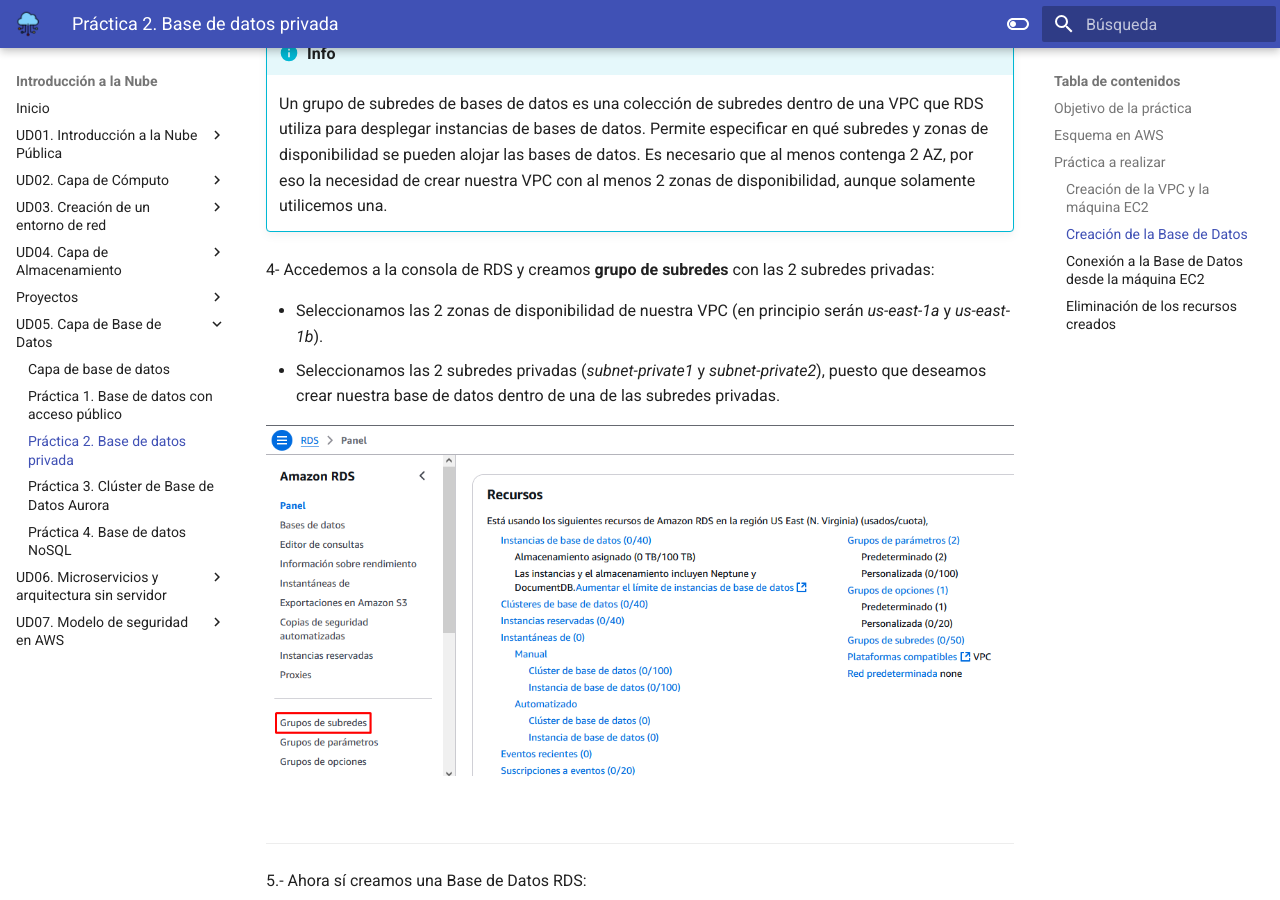
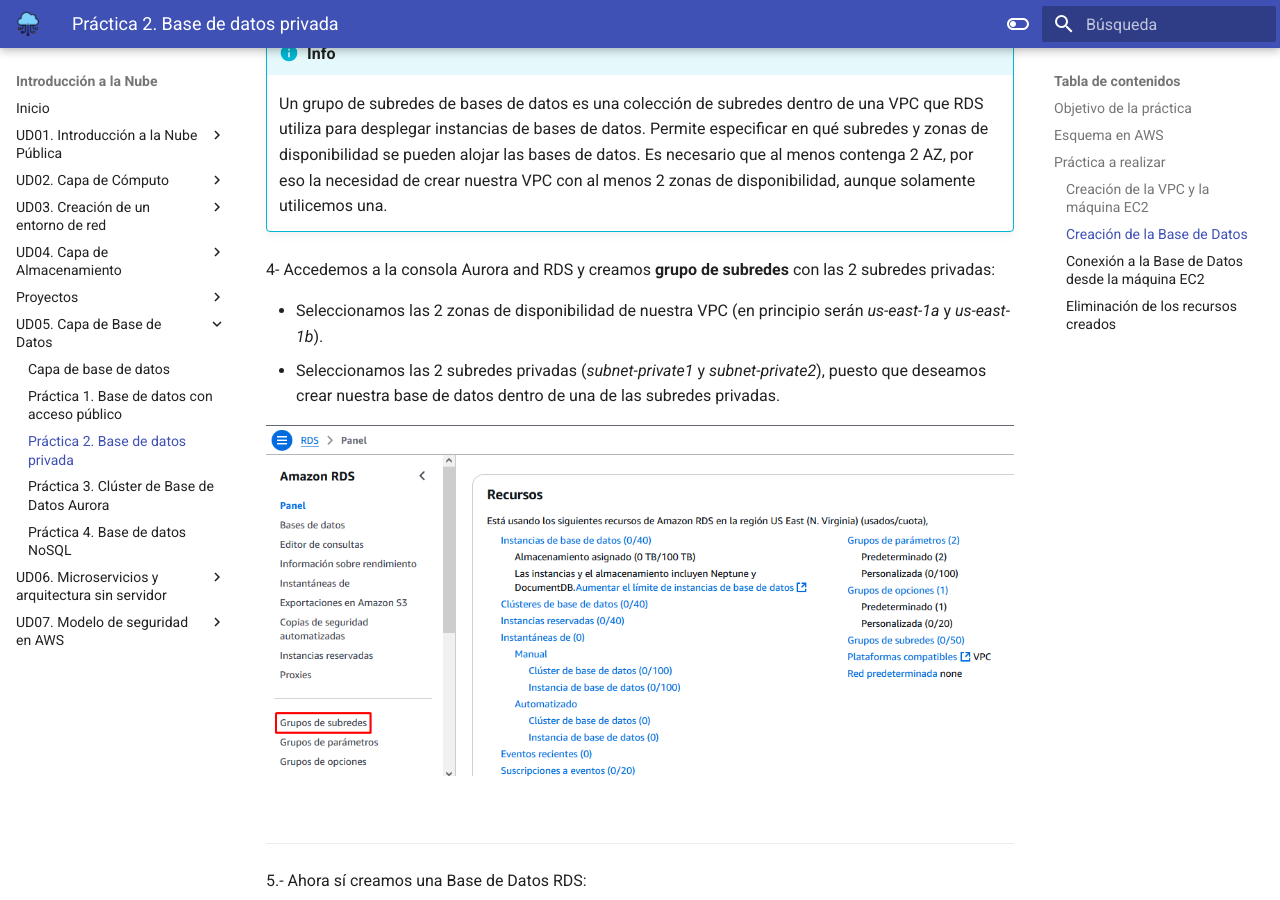
Before and after one commit to IES-CAMP-DE-MORVEDRE/optativa-cloud, an MkDocs documentation site: the page built from docs/ud05/bdpractica02.md, in a window 1280 px wide and 900 px high, scrolled down 2328 px. Built offline with MkDocs 1.6.1 and Material for MkDocs 9.7.7, drawn with Linux system fonts in a browser that asks for light colours.

Commit message:
Update RDS console reference to include Aurora

```diff
--- a/docs/ud05/bdpractica02.md
+++ b/docs/ud05/bdpractica02.md
@@ -61,7 +61,7 @@
 !!! info
     Un grupo de subredes de bases de datos es una colección de subredes dentro de una VPC que RDS utiliza para desplegar instancias de bases de datos. Permite especificar en qué subredes y zonas de disponibilidad se pueden alojar las bases de datos. Es necesario que al menos contenga 2 AZ, por eso la necesidad de crear nuestra VPC con al menos 2 zonas de disponibilidad, aunque solamente utilicemos una.
 
-4-	Accedemos a la consola de RDS y creamos **grupo de subredes** con las 2 subredes privadas:
+4-	Accedemos a la consola Aurora and RDS y creamos **grupo de subredes** con las 2 subredes privadas:
 
 - Seleccionamos las 2 zonas de disponibilidad de nuestra VPC (en principio serán *us-east-1a* y *us-east-1b*).
 - Seleccionamos las 2 subredes privadas (*subnet-private1* y *subnet-private2*), puesto que deseamos crear nuestra base de datos dentro de una de las subredes privadas.
```
